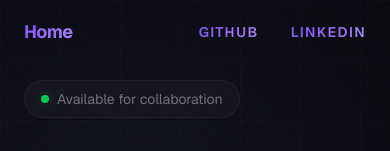
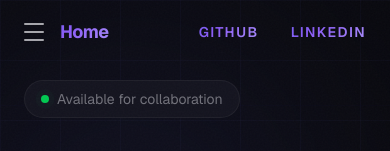
Before and after one commit to oliverwu1024/oliver_web, a Next.js app: page / in a window 390 px wide. Shown: the top 151 px of the page. Built offline with nearby package versions, Linux system fonts and the light colour scheme.

Commit message:
hamburger added

```diff
--- a/app/components/NavBar.tsx
+++ b/app/components/NavBar.tsx
@@ -3,14 +3,32 @@
 import { useState, useEffect } from "react";
 import Link from "next/link";
 
+const sections = [
+  { href: "#about", label: "About" },
+  { href: "#projects", label: "Projects" },
+  { href: "#skills", label: "Skills" },
+  { href: "#resume", label: "Resume" },
+  { href: "#contact", label: "Contact" },
+  { href: "#blog", label: "Blog" },
+];
+
 export default function NavBar() {
   const [scrolled, setScrolled] = useState(false);
+  const [menuOpen, setMenuOpen] = useState(false);
 
   useEffect(() => {
     const handleScroll = () => setScrolled(window.scrollY > 20);
     window.addEventListener("scroll", handleScroll);
     return () => window.removeEventListener("scroll", handleScroll);
   }, []);
+
+  /* close menu on scroll */
+  useEffect(() => {
+    if (!menuOpen) return;
+    const close = () => setMenuOpen(false);
+    window.addEventListener("scroll", close);
+    return () => window.removeEventListener("scroll", close);
+  }, [menuOpen]);
 
   return (
     <nav
@@ -21,12 +39,40 @@ export default function NavBar() {
       }`}
     >
       <div className="max-w-6xl mx-auto px-6 h-16 flex items-center justify-between">
+        <div className="flex items-center gap-4">
+          {/* Hamburger */}
+          <button
+            onClick={() => setMenuOpen((p) => !p)}
+            className="flex flex-col gap-1.5 cursor-pointer group"
+            aria-label="Menu"
+          >
+            <span
+              className={`w-5 h-0.5 rounded-full transition-all duration-300 ${
+                menuOpen
+                  ? "bg-accent rotate-45 translate-y-[4px]"
+                  : "bg-foreground/70 group-hover:bg-accent"
+              }`}
+            />
+            <span
+              className={`w-5 h-0.5 rounded-full transition-all duration-300 ${
+                menuOpen ? "opacity-0" : "bg-foreground/70 group-hover:bg-accent"
+              }`}
+            />
+            <span
+              className={`w-5 h-0.5 rounded-full transition-all duration-300 ${
+                menuOpen
+                  ? "bg-accent -rotate-45 -translate-y-[4px]"
+                  : "bg-foreground/70 group-hover:bg-accent"
+              }`}
+            />
+          </button>
           <Link
             href="/"
             className="text-lg font-bold tracking-tight gradient-text"
           >
             Home
           </Link>
+        </div>
         <div className="flex items-center gap-8">
           <a
             href="https://github.com/oliverwu1024"
@@ -46,6 +92,33 @@ export default function NavBar() {
           </a>
         </div>
       </div>
+
+      {/* Dropdown menu */}
+      <div
+        className={`overflow-hidden transition-all duration-300 ease-in-out ${
+          menuOpen ? "max-h-80 opacity-100" : "max-h-0 opacity-0"
+        }`}
+      >
+        <div className="max-w-6xl mx-auto px-6 pb-4 bg-background/90 backdrop-blur-xl border-b border-white/5">
+          <div className="flex flex-col gap-1">
+            {sections.map((s, i) => (
+              <a
+                key={s.href}
+                href={s.href}
+                onClick={() => setMenuOpen(false)}
+                className="flex items-center gap-3 py-2.5 px-3 rounded-lg hover:bg-surface transition-colors group"
+              >
+                <span className="text-xs font-mono text-accent/60 w-5">
+                  {String(i + 1).padStart(2, "0")}
+                </span>
+                <span className="text-sm font-medium text-muted group-hover:text-foreground transition-colors">
+                  {s.label}
+                </span>
+              </a>
+            ))}
+          </div>
+        </div>
+      </div>
     </nav>
   );
 }
```
Lines whose indentation alone changed are shown as unchanged.
